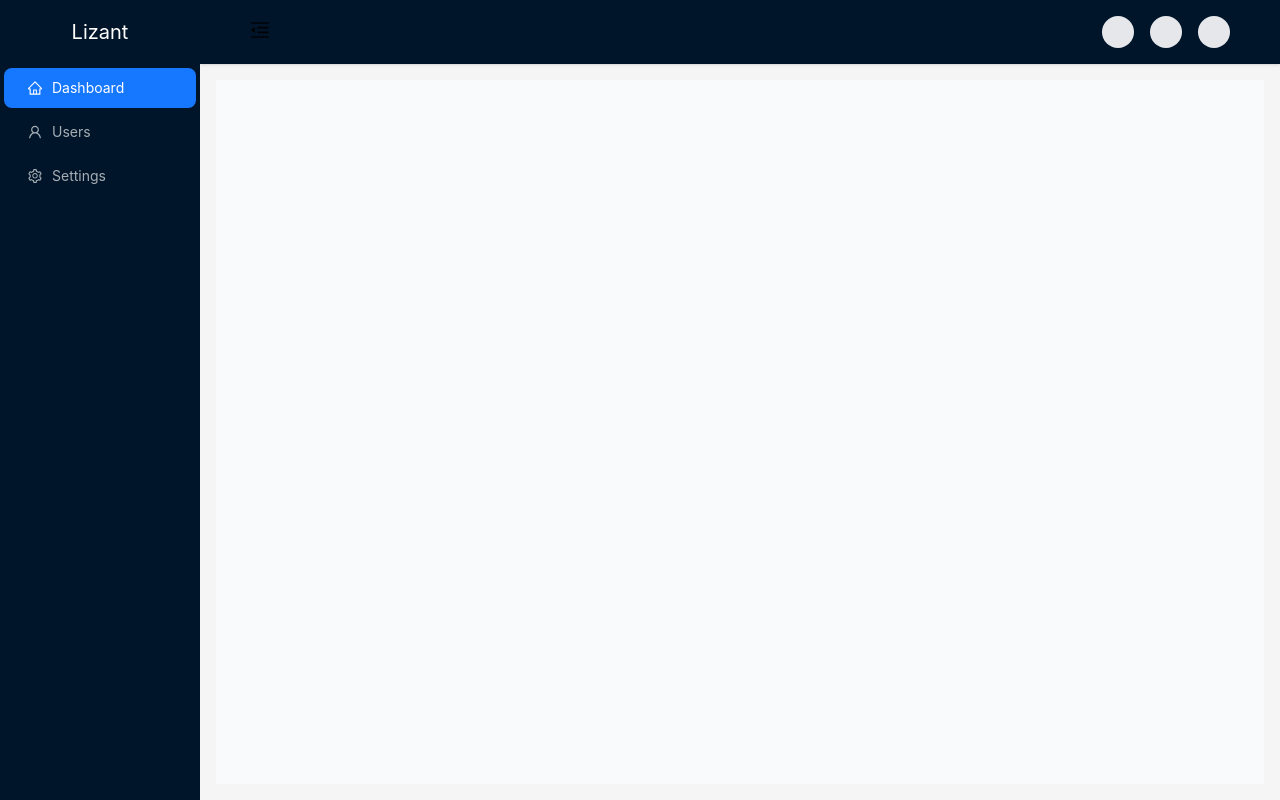
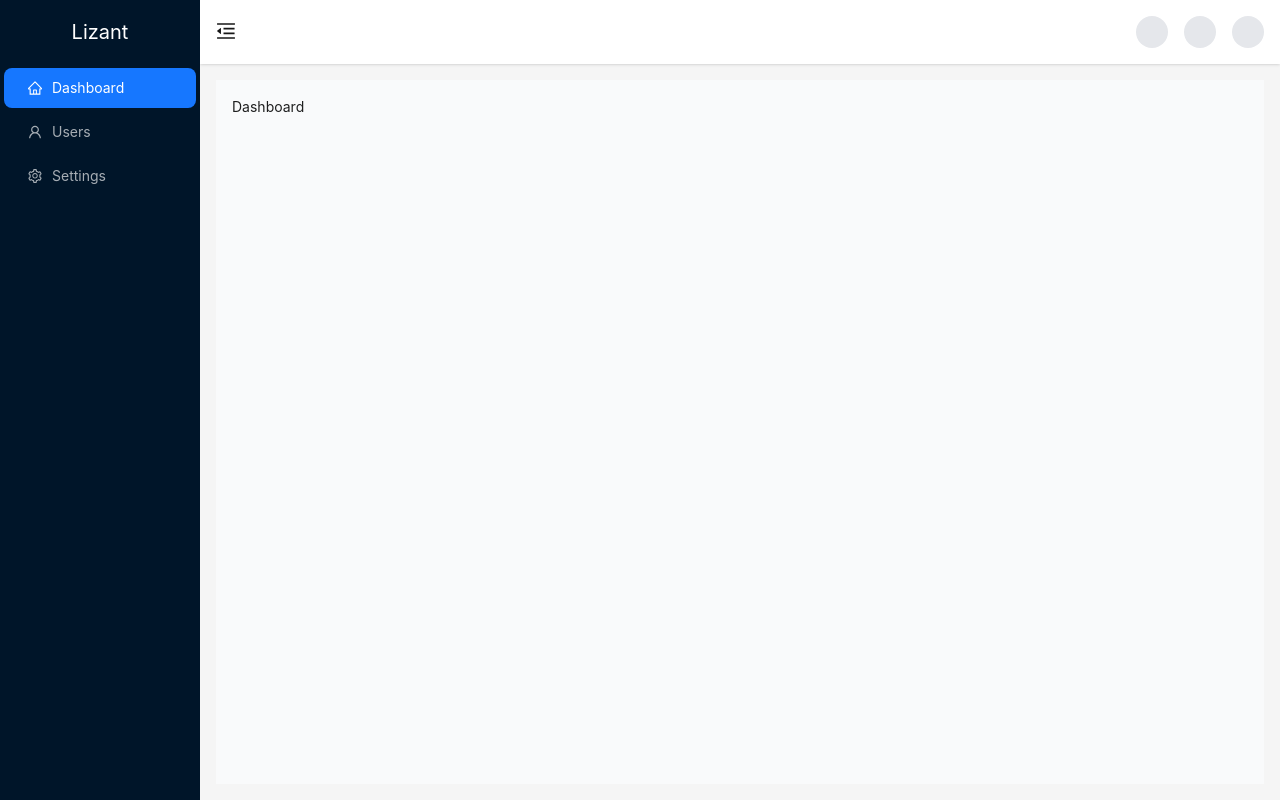
Before and after one commit to Jason4931/table-library-test, a Next.js app: page /dashboard in a window 1280 px wide. Built offline with nearby package versions, Linux system fonts and the light colour scheme.

Commit message:
LAYOUT CHANGE

```diff
--- /dev/null
+++ b/src/app/component/mainlayout.jsx
@@ -0,0 +1,31 @@
+"use client";
+import React from "react";
+import { Layout } from "antd";
+import Sidebar from "./Sidebar";
+import Navbar from "./Navbar";
+
+const { Sider, Content } = Layout;
+
+const MainLayout = ({ children }) => {
+  const [collapsed, setCollapsed] = React.useState(false);
+  const toggle = () => setCollapsed(!collapsed);
+
+  return (
+    <Layout className="h-screen">
+      <Sider
+        trigger={null}
+        collapsible
+        collapsed={collapsed}
+        className="bg-gray-800"
+      >
+        <Sidebar collapsed={collapsed} />
+      </Sider>
+      <Layout>
+        <Navbar collapsed={collapsed} toggle={toggle} />
+        <Content className="m-4 p-4 bg-gray-50">{children}</Content>
+      </Layout>
+    </Layout>
+  );
+};
+
+export default MainLayout;
--- /dev/null
+++ b/src/app/component/navbar.jsx
@@ -0,0 +1,26 @@
+"use client";
+import React from "react";
+import { MenuUnfoldOutlined, MenuFoldOutlined } from "@ant-design/icons";
+
+const Navbar = ({ collapsed, toggle }) => {
+  return (
+    <header className="bg-white px-4 flex items-center justify-between shadow h-16">
+      <div>
+        {React.createElement(
+          collapsed ? MenuUnfoldOutlined : MenuFoldOutlined,
+          {
+            className: "text-xl cursor-pointer",
+            onClick: toggle,
+          }
+        )}
+      </div>
+      <div className="flex items-center space-x-4">
+        <div className="w-8 h-8 bg-gray-200 rounded-full" />
+        <div className="w-8 h-8 bg-gray-200 rounded-full" />
+        <div className="w-8 h-8 bg-gray-200 rounded-full" />
+      </div>
+    </header>
+  );
+};
+
+export default Navbar;
--- /dev/null
+++ b/src/app/component/sidebar.jsx
@@ -0,0 +1,42 @@
+"use client";
+import React from "react";
+import { Menu } from "antd";
+import {
+  HomeOutlined,
+  UserOutlined,
+  SettingOutlined,
+} from "@ant-design/icons";
+import { usePathname, useRouter } from "next/navigation";
+
+const Sidebar = ({ collapsed }) => {
+  const router = useRouter();
+  const pathname = usePathname();
+
+  const menuItems = [
+    { key: "/dashboard", icon: <HomeOutlined />, label: "Dashboard" },
+    { key: "/users", icon: <UserOutlined />, label: "Users" },
+    { key: "/settings", icon: <SettingOutlined />, label: "Settings" },
+  ];
+
+  const handleClick = ({ key }) => {
+    router.push(key);
+  };
+
+  return (
+    <>
+      <div className="h-16 flex items-center justify-center text-white text-xl">
+        {collapsed ? "L" : "Lizant"}
+      </div>
+      <Menu
+        theme="dark"
+        mode="inline"
+        selectedKeys={[pathname]}
+        onClick={handleClick}
+        className="bg-gray-800"
+        items={menuItems}
+      />
+    </>
+  );
+};
+
+export default Sidebar;
--- a/src/app/dashboard/page.jsx
+++ b/src/app/dashboard/page.jsx
@@ -1,7 +1,13 @@
-import Dashboard from "@/app/ui/Dashboard";
+"use client";
+import React from "react";
+import MainLayout from "@/app/component/mainlayout";
 
-const MainPage = () => {
-  return <Dashboard />;
+const Dashboard = () => {
+  return (
+    <MainLayout>
+      <h1>Dashboard</h1>
+    </MainLayout>
+  );
 };
 
-export default MainPage;
+export default Dashboard;
--- a/src/app/ui/Dashboard.jsx
+++ /dev/null
@@ -1,66 +0,0 @@
-"use client";
-import React from "react";
-import { Layout, Menu } from "antd";
-import {
-  MenuUnfoldOutlined,
-  MenuFoldOutlined,
-  HomeOutlined,
-  UserOutlined,
-  SettingOutlined,
-} from "@ant-design/icons";
-
-const { Header, Sider, Content } = Layout;
-
-export default function Dashboard() {
-  const [collapsed, setCollapsed] = React.useState(false);
-
-  const toggle = () => {
-    setCollapsed(!collapsed);
-  };
-
-  return (
-    <Layout className="h-screen">
-      <Sider
-        trigger={null}
-        collapsible
-        collapsed={collapsed}
-        className="bg-gray-800"
-      >
-        <div className="h-16 flex items-center justify-center text-white text-xl">
-          {collapsed ? "L" : "Lizant"}
-        </div>
-        <Menu
-          theme="dark"
-          mode="inline"
-          defaultSelectedKeys={["1"]}
-          className="bg-gray-800"
-          items={[
-            { key: "1", icon: <HomeOutlined />, label: "Dashboard" },
-            { key: "2", icon: <UserOutlined />, label: "Users" },
-            { key: "3", icon: <SettingOutlined />, label: "Settings" },
-          ]}
-        />
-      </Sider>
-      <Layout>
-        <Header className="bg-white px-4 flex items-center justify-between shadow">
-          <div>
-            {React.createElement(
-              collapsed ? MenuUnfoldOutlined : MenuFoldOutlined,
-              {
-                className: "text-xl cursor-pointer",
-                onClick: toggle,
-              }
-            )}
-          </div>
-          <div className="flex items-center space-x-4">
-            {/* Placeholder untuk search, notifikasi, avatar */}
-            <div className="w-8 h-8 bg-gray-200 rounded-full" />
-            <div className="w-8 h-8 bg-gray-200 rounded-full" />
-            <div className="w-8 h-8 bg-gray-200 rounded-full" />
-          </div>
-        </Header>
-        <Content className="m-4 p-4 bg-gray-50">{/* Konten halaman */}</Content>
-      </Layout>
-    </Layout>
-  );
-}
```
